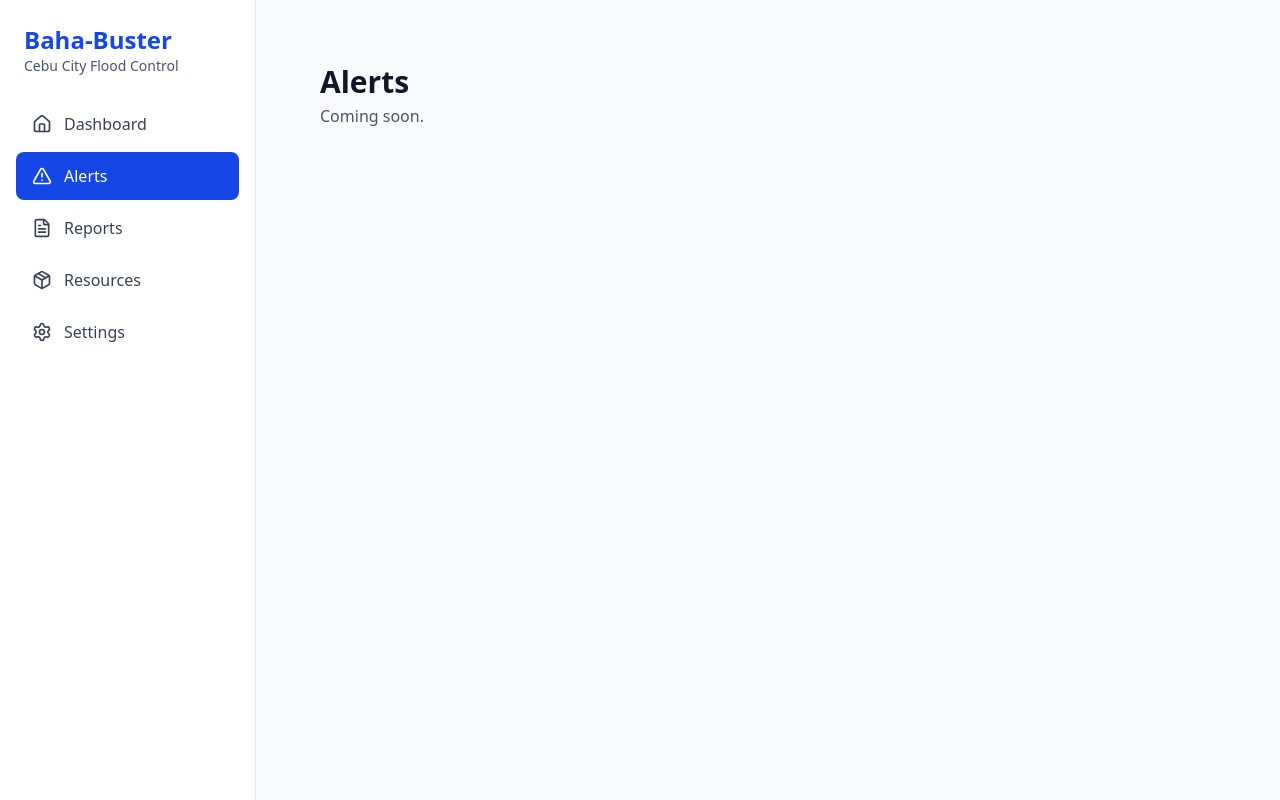
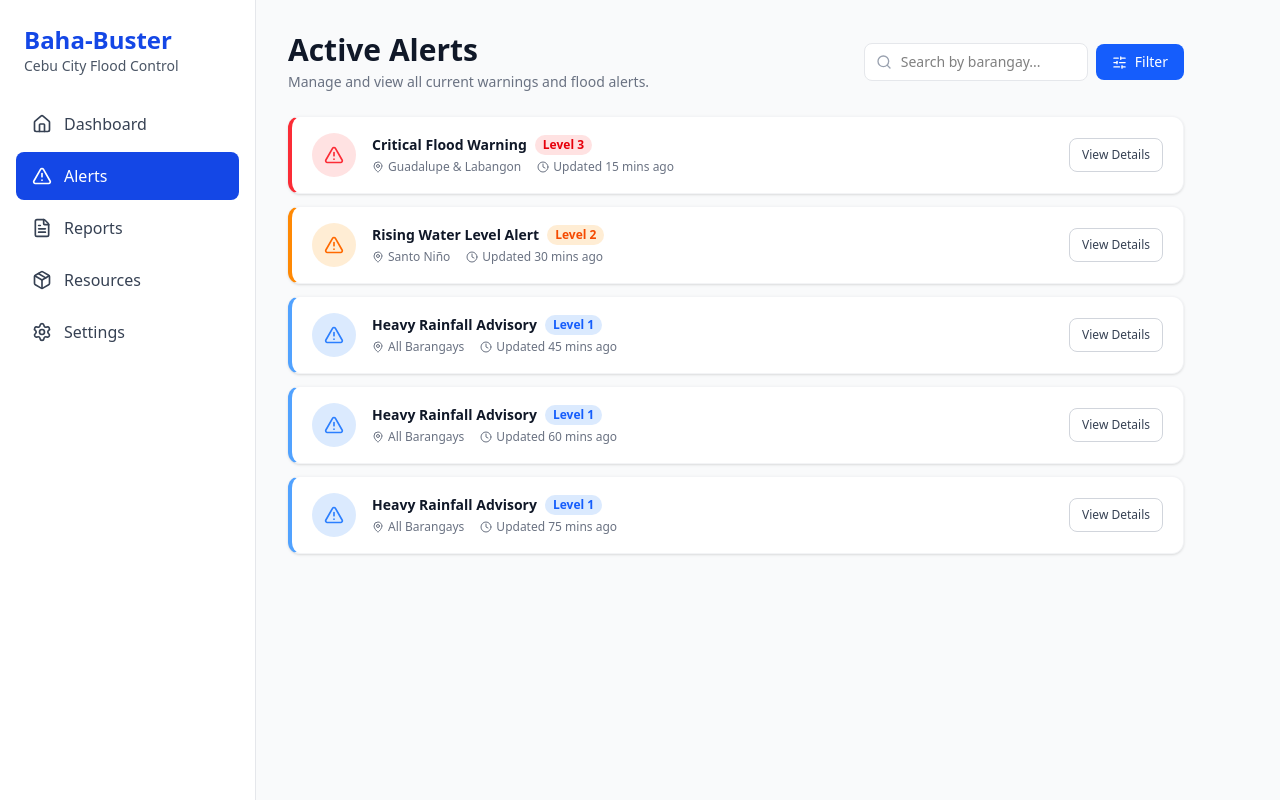
Before and after one commit to iamrayd/Baha-buster, a Next.js app: page /alerts in a window 1280 px wide. Built offline with nearby package versions, Linux system fonts and the light colour scheme.

Commit message:
added alerts page

```diff
--- a/src/app/(main)/alerts/page.tsx
+++ b/src/app/(main)/alerts/page.tsx
@@ -1,9 +1,138 @@
+"use client";
 
-export default function page() {
+import { useState } from "react";
+import { AlertTriangle, MapPin, Clock, Search, SlidersHorizontal } from "lucide-react";
+
+type AlertLevel = 1 | 2 | 3;
+
+interface FloodAlert {
+  id: number;
+  title: string;
+  level: AlertLevel;
+  location: string;
+  updatedMinsAgo: number;
+}
+
+const MOCK_ALERTS: FloodAlert[] = [
+  { id: 1, title: "Critical Flood Warning", level: 3, location: "Guadalupe & Labangon", updatedMinsAgo: 15 },
+  { id: 2, title: "Rising Water Level Alert", level: 2, location: "Santo Niño", updatedMinsAgo: 30 },
+  { id: 3, title: "Heavy Rainfall Advisory", level: 1, location: "All Barangays", updatedMinsAgo: 45 },
+  { id: 4, title: "Heavy Rainfall Advisory", level: 1, location: "All Barangays", updatedMinsAgo: 60 },
+  { id: 5, title: "Heavy Rainfall Advisory", level: 1, location: "All Barangays", updatedMinsAgo: 75 },
+];
+
+const LEVEL_STYLES: Record<AlertLevel, {
+  border: string;
+  iconBg: string;
+  iconColor: string;
+  badge: string;
+}> = {
+  3: {
+    border: "border-l-red-500",
+    iconBg: "bg-red-100",
+    iconColor: "text-red-500",
+    badge: "bg-red-100 text-red-600",
+  },
+  2: {
+    border: "border-l-orange-400",
+    iconBg: "bg-orange-100",
+    iconColor: "text-orange-500",
+    badge: "bg-orange-100 text-orange-600",
+  },
+  1: {
+    border: "border-l-blue-400",
+    iconBg: "bg-blue-100",
+    iconColor: "text-blue-500",
+    badge: "bg-blue-100 text-blue-600",
+  },
+};
+
+export default function AlertsPage() {
+  const [search, setSearch] = useState("");
+
+  const filtered = MOCK_ALERTS.filter((alert) =>
+    alert.location.toLowerCase().includes(search.toLowerCase()) ||
+    alert.title.toLowerCase().includes(search.toLowerCase())
+  );
+
   return (
-    <div className="p-8">
-      <h1 className="text-3xl font-bold text-gray-900">Alerts</h1>
-      <p className="text-gray-600 mt-1">Coming soon.</p>
+    <div className="max-w-4xl">
+      {/* Header */}
+      <div className="mb-6 flex flex-col sm:flex-row sm:items-center justify-between gap-4">
+        <div>
+          <h1 className="text-3xl font-bold text-gray-900">Active Alerts</h1>
+          <p className="text-gray-500 mt-1 text-sm">
+            Manage and view all current warnings and flood alerts.
+          </p>
+        </div>
+
+        {/* Search + Filter */}
+        <div className="flex items-center gap-2">
+          <div className="relative">
+            <Search size={16} className="absolute left-3 top-1/2 -translate-y-1/2 text-gray-400" />
+            <input
+              type="text"
+              placeholder="Search by barangay..."
+              value={search}
+              onChange={(e) => setSearch(e.target.value)}
+              className="pl-9 pr-4 py-2 text-sm border border-gray-200 rounded-lg bg-white focus:outline-none focus:ring-2 focus:ring-blue-500 w-56"
+            />
+          </div>
+          <button className="flex items-center gap-2 px-4 py-2 bg-blue-600 text-white text-sm font-medium rounded-lg hover:bg-blue-700 transition-colors">
+            <SlidersHorizontal size={15} />
+            Filter
+          </button>
+        </div>
+      </div>
+
+      {/* Alert Cards */}
+      <div className="space-y-3">
+        {filtered.length === 0 ? (
+          <div className="text-center py-16 text-gray-400 text-sm">
+            No alerts match your search.
+          </div>
+        ) : (
+          filtered.map((alert) => {
+            const styles = LEVEL_STYLES[alert.level];
+            return (
+              <div
+                key={alert.id}
+                className={`bg-white rounded-xl border border-gray-100 border-l-4 ${styles.border} shadow-sm px-5 py-4 flex items-center gap-4`}
+              >
+                {/* Icon */}
+                <div className={`w-11 h-11 rounded-full flex items-center justify-center shrink-0 ${styles.iconBg}`}>
+                  <AlertTriangle size={20} className={styles.iconColor} />
+                </div>
+
+                {/* Content */}
+                <div className="flex-1 min-w-0">
+                  <div className="flex items-center gap-2 flex-wrap">
+                    <span className="font-semibold text-gray-900 text-sm">{alert.title}</span>
+                    <span className={`text-xs font-semibold px-2 py-0.5 rounded-full ${styles.badge}`}>
+                      Level {alert.level}
+                    </span>
+                  </div>
+                  <div className="flex items-center gap-4 mt-1 text-xs text-gray-500 flex-wrap">
+                    <span className="flex items-center gap-1">
+                      <MapPin size={12} />
+                      {alert.location}
+                    </span>
+                    <span className="flex items-center gap-1">
+                      <Clock size={12} />
+                      Updated {alert.updatedMinsAgo} mins ago
+                    </span>
+                  </div>
+                </div>
+
+                {/* Action */}
+                <button className="shrink-0 text-xs font-medium text-gray-700 border border-gray-300 rounded-lg px-3 py-2 hover:bg-gray-50 transition-colors">
+                  View Details
+                </button>
+              </div>
+            );
+          })
+        )}
+      </div>
     </div>
-  )
+  );
 }
```
